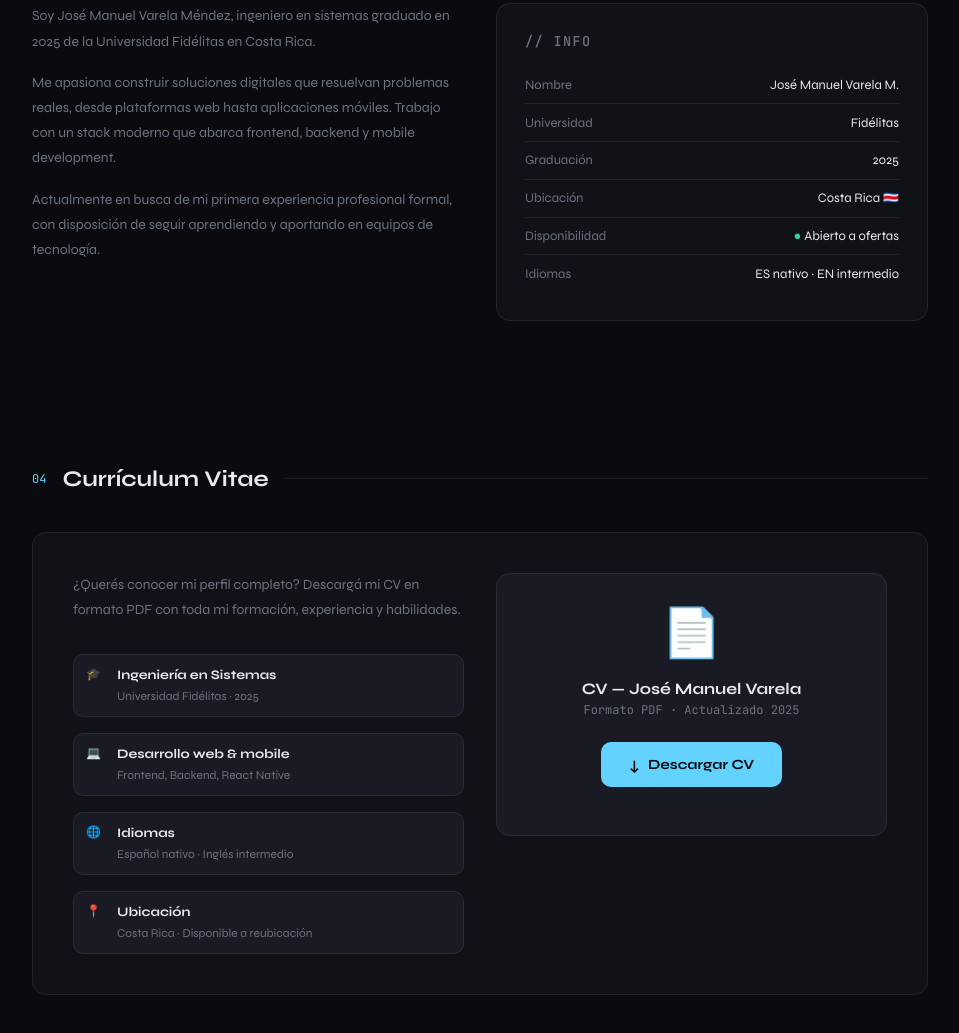
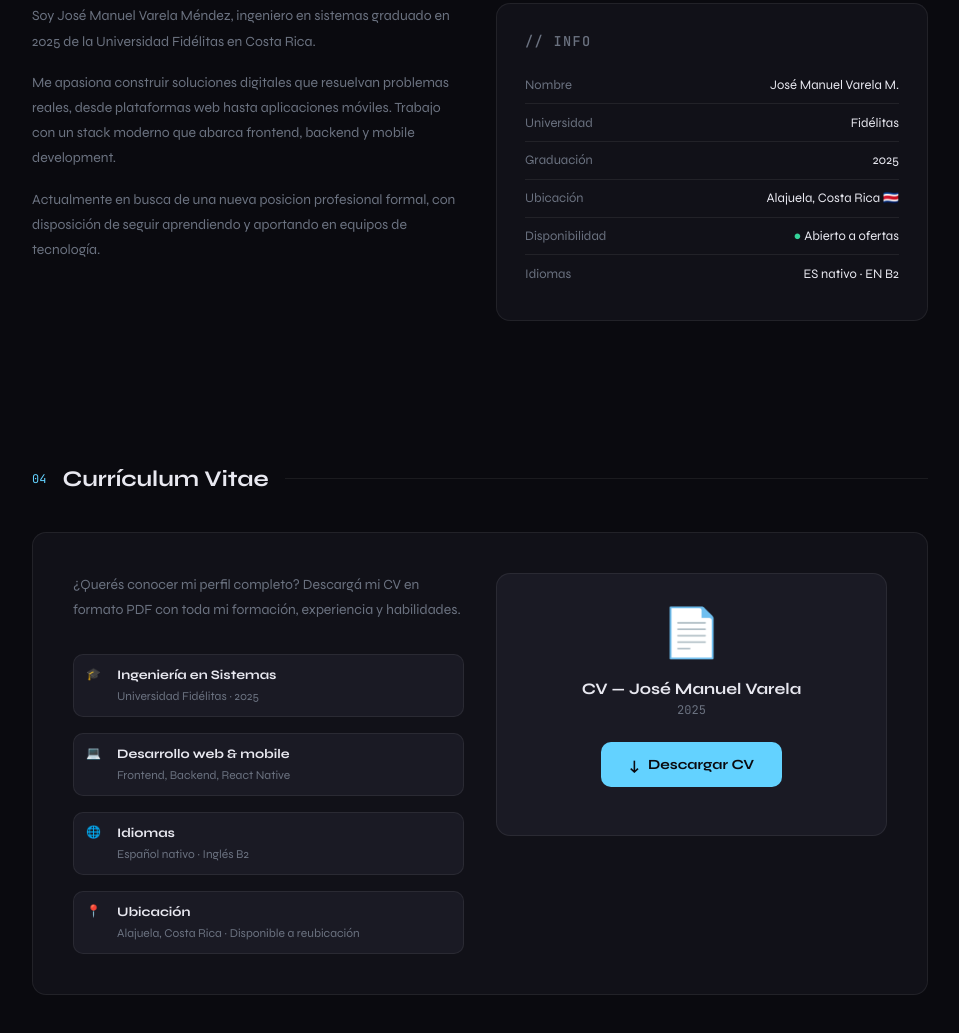
Before and after one commit to JManu02/Portafolio, a plain HTML site: page index.html in a window 1280 px wide. Shown: the part 2930-3963 px from the top of the page, without its empty margins (160-1119 px from the left). Drawn offline with Linux system fonts and the light colour scheme.

Commit message:
Cambios menores

```diff
--- a/index.html
+++ b/index.html
@@ -133,8 +133,6 @@
               <img src="img/Monka2.png" alt="Academia Monká – lista de jugadores" loading="lazy" />
               <img src="img/Monka3.png" alt="Academia Monká – estadísticas" loading="lazy" />
             </div>
-            <button class="gallery-btn prev" aria-label="Anterior" onclick="moveGallery('monka',-1)">&#8249;</button>
-            <button class="gallery-btn next" aria-label="Siguiente" onclick="moveGallery('monka', 1)">&#8250;</button>
             <div class="gallery-dots" id="dots-monka">
               <span class="dot active"></span>
               <span class="dot"></span>
@@ -178,8 +176,6 @@
               <img src="img/Merca3.png" alt="Mercantware – facturas" loading="lazy" />
               <img src="img/Merca4.png" alt="Mercantware – estadísticas" loading="lazy" />
             </div>
-            <button class="gallery-btn prev" aria-label="Anterior" onclick="moveGallery('merca',-1)">&#8249;</button>
-            <button class="gallery-btn next" aria-label="Siguiente" onclick="moveGallery('merca', 1)">&#8250;</button>
             <div class="gallery-dots" id="dots-merca">
               <span class="dot active"></span>
               <span class="dot"></span>
@@ -226,16 +222,16 @@
         <div class="about-text reveal reveal-delay-1">
           <p>Soy José Manuel Varela Méndez, ingeniero en sistemas graduado en 2025 de la Universidad Fidélitas en Costa Rica.</p>
           <p>Me apasiona construir soluciones digitales que resuelvan problemas reales, desde plataformas web hasta aplicaciones móviles. Trabajo con un stack moderno que abarca frontend, backend y mobile development.</p>
-          <p>Actualmente en busca de mi primera experiencia profesional formal, con disposición de seguir aprendiendo y aportando en equipos de tecnología.</p>
+          <p>Actualmente en busca de una nueva posicion profesional formal, con disposición de seguir aprendiendo y aportando en equipos de tecnología.</p>
         </div>
         <div class="about-card reveal reveal-delay-2">
           <h3>// info</h3>
           <div class="detail-row"><span class="detail-label">Nombre</span><span class="detail-value">José Manuel Varela M.</span></div>
           <div class="detail-row"><span class="detail-label">Universidad</span><span class="detail-value">Fidélitas</span></div>
           <div class="detail-row"><span class="detail-label">Graduación</span><span class="detail-value">2025</span></div>
-          <div class="detail-row"><span class="detail-label">Ubicación</span><span class="detail-value">Costa Rica 🇨🇷</span></div>
+          <div class="detail-row"><span class="detail-label">Ubicación</span><span class="detail-value">Alajuela, Costa Rica 🇨🇷</span></div>
           <div class="detail-row"><span class="detail-label">Disponibilidad</span><span class="detail-value"><span class="status-dot">●</span> Abierto a ofertas</span></div>
-          <div class="detail-row"><span class="detail-label">Idiomas</span><span class="detail-value">ES nativo · EN intermedio</span></div>
+          <div class="detail-row"><span class="detail-label">Idiomas</span><span class="detail-value">ES nativo · EN B2</span></div>
         </div>
       </div>
     </section>
@@ -253,15 +249,15 @@
           <div class="cv-highlights">
             <div class="cv-item"><span class="cv-icon">🎓</span><div><strong>Ingeniería en Sistemas</strong><span>Universidad Fidélitas · 2025</span></div></div>
             <div class="cv-item"><span class="cv-icon">💻</span><div><strong>Desarrollo web &amp; mobile</strong><span>Frontend, Backend, React Native</span></div></div>
-            <div class="cv-item"><span class="cv-icon">🌐</span><div><strong>Idiomas</strong><span>Español nativo · Inglés intermedio</span></div></div>
-            <div class="cv-item"><span class="cv-icon">📍</span><div><strong>Ubicación</strong><span>Costa Rica · Disponible a reubicación</span></div></div>
+            <div class="cv-item"><span class="cv-icon">🌐</span><div><strong>Idiomas</strong><span>Español nativo · Inglés B2</span></div></div>
+            <div class="cv-item"><span class="cv-icon">📍</span><div><strong>Ubicación</strong><span>Alajuela, Costa Rica · Disponible a reubicación</span></div></div>
           </div>
         </div>
         <div class="cv-right">
           <div class="cv-card">
             <div class="cv-card-icon">📄</div>
             <h4>CV — José Manuel Varela</h4>
-            <p>Formato PDF · Actualizado 2025</p>
+            <p>2025</p>
             <a href="CV/CV José Varela.pdf" download="CV-José Varela.pdf" class="btn-download" id="downloadBtn">
               <span class="download-icon">↓</span>
               Descargar CV
```
Also changed, not shown: 1 other file.
